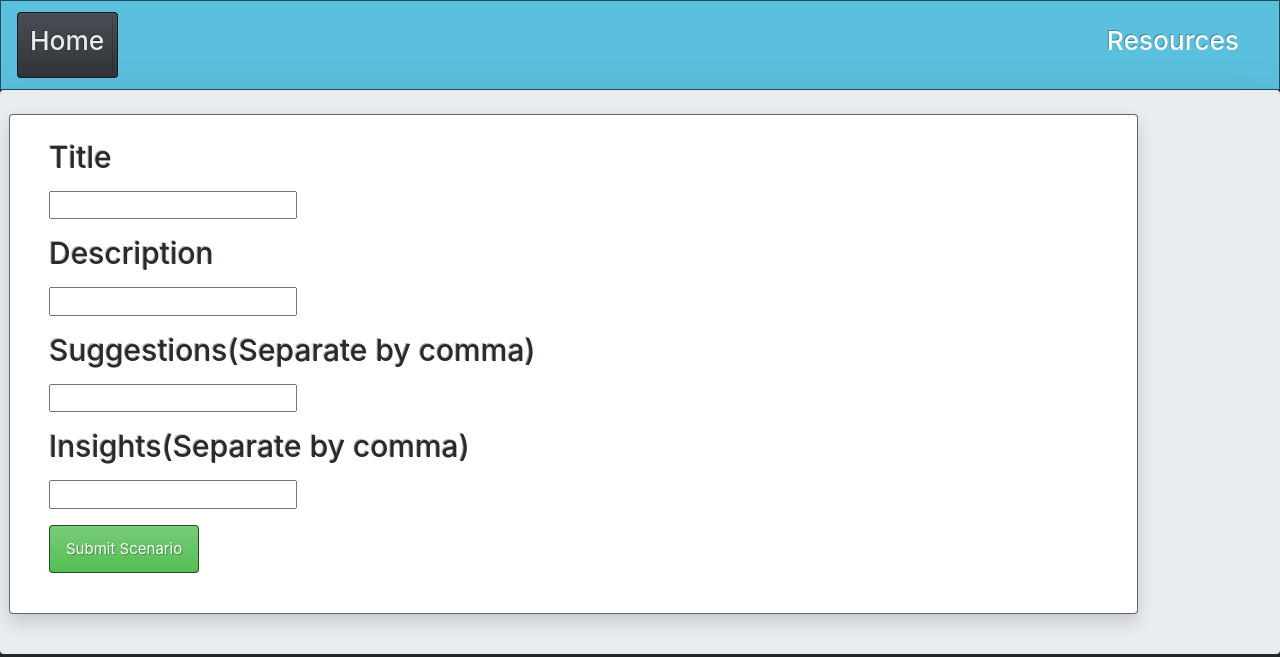
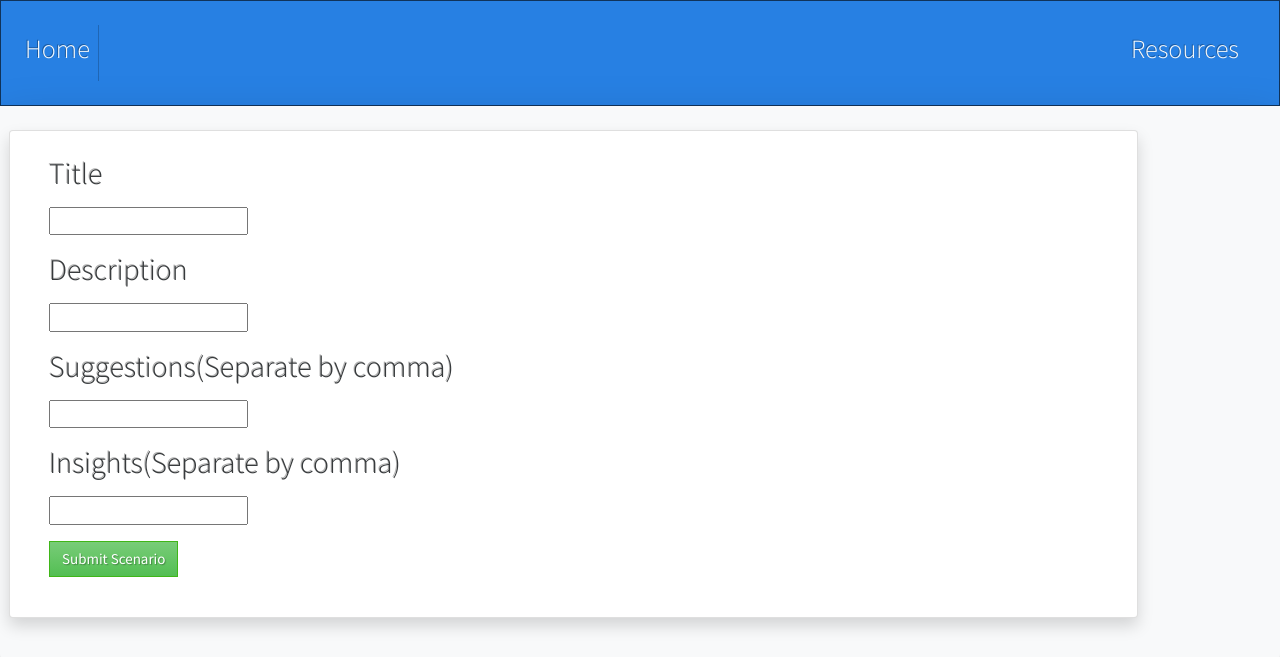
Before and after one commit to Cerchie/better-together, a Flask app: page /scenario_maker in a window 1280 px wide. Shown: the top 657 px of the page. Run offline with Flask 2, Linux system fonts and the light colour scheme; some libraries are stand-ins or nearby versions.

Commit message:
more tweaks in navbar and resources

```diff
--- a/templates/education.html
+++ b/templates/education.html
@@ -2,8 +2,10 @@
 
 {% block content %}
 <div class="container">
-    <h4 class="m-2">Resources</h4>
-    <img src="https://i.ibb.co/NYr5dpv/Untitled-design-9.png" alt="banner" class="img-fluid">
+    <div class="">
+        <h1 class="m-2 text-secondary mt-4">Resources</h1>
+    </div>
+    <img src="https://i.ibb.co/NYr5dpv/Untitled-design-9.png" alt="banner" class="img-fluid m-4">
     <div class="row">
         <div class="card m-4">
             <div class="card-body">
--- a/templates/index.html
+++ b/templates/index.html
@@ -12,15 +12,12 @@
 </head>
 
 <body>
-    <nav class="navbar navbar-light bg-info">
-        <button class="btn btn-primary p-1"> <a class="navbar-brand navlink font-weight-bold text-light p-1"
-                href="{{ url_for('landing_page') }}">
-                <h3 class="p-1">Home</h3>
-            </a>
-        </button>
-
+    <nav class="navbar navbar-light bg-primary">
+        <a class="navbar-brand navlink text-light font-weight-bold p-1" href="{{ url_for('landing_page') }}">
+            <h3 class="text-light p-1">Home</h3>
+        </a>
         <a class="navlink font-weight-bold m-4" href="{{ url_for('education_resources') }}">
-            <h3>Resources</h3>
+            <h3 class="text-light">Resources</h3>
         </a>
 
     </nav>
@@ -34,9 +31,8 @@
 <script src="https://cdnjs.cloudflare.com/ajax/libs/popper.js/1.14.3/umd/popper.min.js"
     integrity="sha384-ZMP7rVo3mIykV+2+9J3UJ46jBk0WLaUAdn689aCwoqbBJiSnjAK/l8WvCWPIPm49" crossorigin="anonymous">
 </script>
-<script src="https://stackpath.bootstrapcdn.com/bootstrap/4.1.3/js/bootstrap.min.js"
-    integrity="sha384-ChfqqxuZUCnJSK3+MXmPNIyE6ZbWh2IMqE241rYiqJxyMiZ6OW/JmZQ5stwEULTy" crossorigin="anonymous">
-</script>
+<link rel="stylesheet" href="https://stackpath.bootstrapcdn.com/bootswatch/4.5.2/cosmo/bootstrap.min.css"
+    integrity="sha384-5QFXyVb+lrCzdN228VS3HmzpiE7ZVwLQtkt+0d9W43LQMzz4HBnnqvVxKg6O+04d" crossorigin="anonymous">
 <script src="{{ url_for('static', filename='scenario.js') }}"></script>
 
 </html>
```
